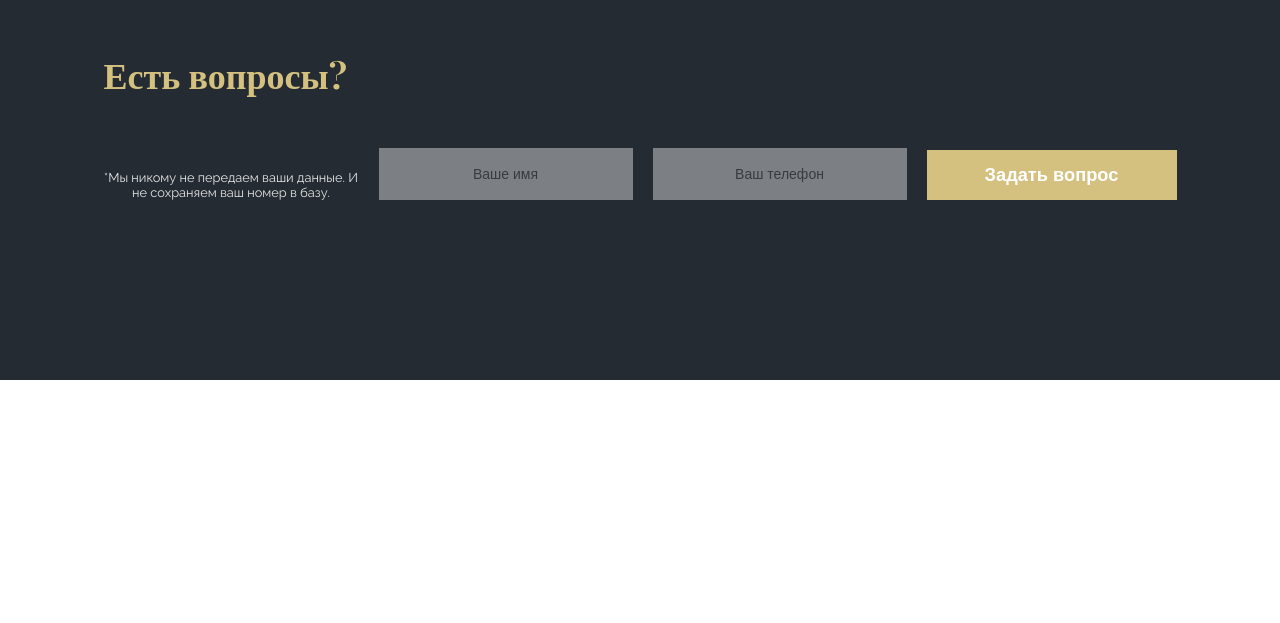
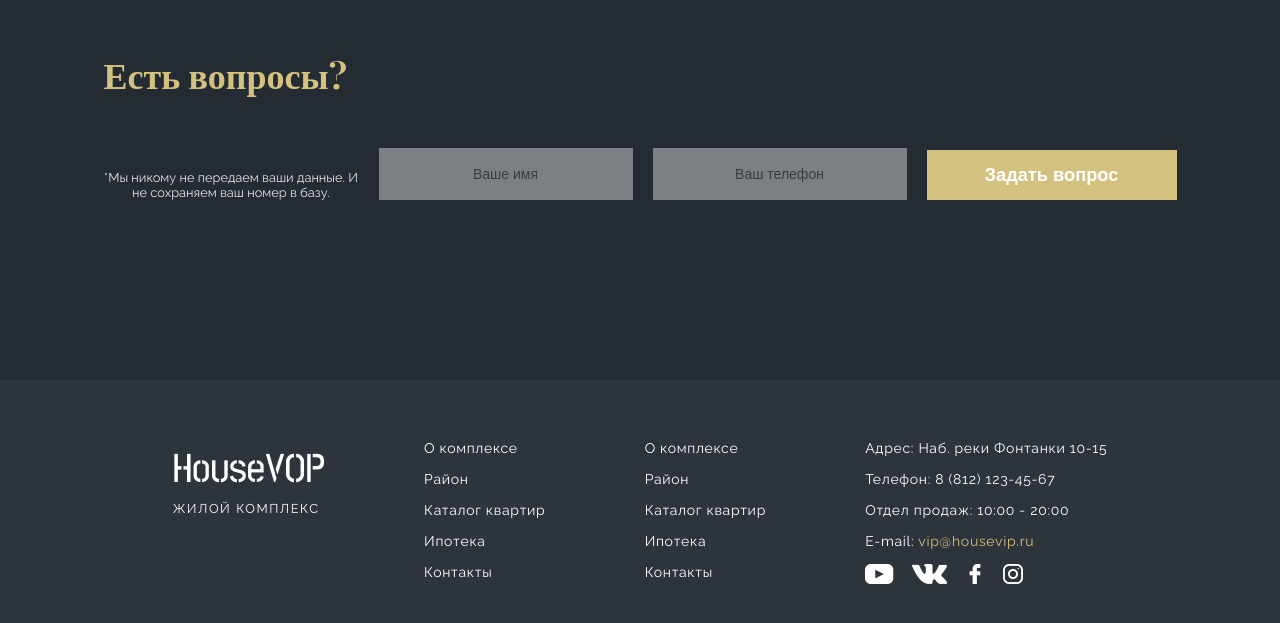
Before and after one commit to Ryabaa/HouseVOP, a plain HTML site: page index.html in a window 1280 px wide. Shown: the part 3857-4480 px from the top of the page. Before the commit the page ends 4237 px from the top, so only its background shows below. Drawn offline with nearby package versions, Linux system fonts and the light colour scheme; a web font is replaced by a local one.

Commit message:
add footer section layout

```diff
--- a/index.html
+++ b/index.html
@@ -114,7 +114,37 @@
     </main>
 
     <footer class="footer">
+        <div class="logo-card">
+            <h1 class="logo">HouseVOP</h1>
+            <h2 class="logo-subtitle">жилой комплекс</h2>
+        </div>
 
+        <nav class="footer-nav">
+            <a href="" class="footer-nav__link">О комплексе</a>
+            <a href="" class="footer-nav__link">Район</a>
+            <a href="" class="footer-nav__link">Каталог квартир</a>
+            <a href="" class="footer-nav__link">Ипотека</a>
+            <a href="" class="footer-nav__link">Контакты</a>
+        </nav>
+        <nav class="footer-nav">
+            <a href="" class="footer-nav__link">О комплексе</a>
+            <a href="" class="footer-nav__link">Район</a>
+            <a href="" class="footer-nav__link">Каталог квартир</a>
+            <a href="" class="footer-nav__link">Ипотека</a>
+            <a href="" class="footer-nav__link">Контакты</a>
+        </nav>
+        <div class="footer-container">
+            <h1 class="footer-container__text">Адрес: Наб. реки Фонтанки 10-15</h1>
+            <h1 class="footer-container__text">Телефон: 8 (812) 123-45-67</h1>
+            <h1 class="footer-container__text">Отдел продаж: 10:00 - 20:00</h1>
+            <h1 class="footer-container__text">E-mail: <a href="https://vip@housevip.ru" class="footer-container__text-link">vip@housevip.ru</a></h1>
+            <div class="footer-container__card">
+                <a href="https://youtube.com" class="footer-container__card-link"><img src="./src/youtube.png"></a>
+                <a href="https://vk.com" class="footer-container__card-link"><img src="./src/vk.png"></a>
+                <a href="https://facebook.com" class="footer-container__card-link"><img src="./src/facebook.png"></a>
+                <a href="https://instagram.com" class="footer-container__card-link"><img src="./src/instagram.png"></a>
+            </div>
+        </div>
     </footer>
 </body>
 </html>
--- a/style.scss
+++ b/style.scss
@@ -4,6 +4,7 @@ $color-accent: #d4c17f;
 $color-postscript: #e7e7e7;
 $color-input: #555;
 $bg-input: #fff;
+$bg-secondary: #2d343c;
 
 /////////////////////////////////
 
@@ -93,11 +94,9 @@ body {
         &__link {
             color: $color-primary;
             line-height: 22px;
-            @include transist;
 
             &:hover {
                 color: $color-accent;
-                border-bottom: $color-primary 1px solid;
             }
         }
     }
@@ -303,3 +302,52 @@ body {
         column-gap: 20px;
     }
 }
+
+.footer {
+    background: $bg-secondary;
+    padding: 60px 20px;
+    display: grid;
+    grid-template-columns: repeat(4, max-content);
+    column-gap: 8%;
+    justify-content: center;
+    @include items(center, start);
+
+    &-nav {
+        display: grid;
+        row-gap: 15px;
+
+        &__link {
+            letter-spacing: 0.05em;
+            color: $color-primary;
+
+            &:hover {
+                color: $color-accent;
+            }
+        }
+    }
+
+    &-container {
+        display: grid;
+        row-gap: 15px;
+
+        &__text {
+            letter-spacing: 0.05em;
+
+            &-link {
+                color: $color-accent;
+            }
+        }
+
+        &__card {
+            display: grid;
+            grid-template-columns: repeat(4, auto);
+            display: grid;
+            max-width: 175px;
+            @include items(start, center);
+
+            &-link:hover {
+                opacity: 0.7;
+            }
+        }
+    }
+}
```
Also changed, not shown: src/facebook.png (added), src/instagram.png (added), src/vk.png (added), src/youtube.png (added), style.css, 1 other file.
